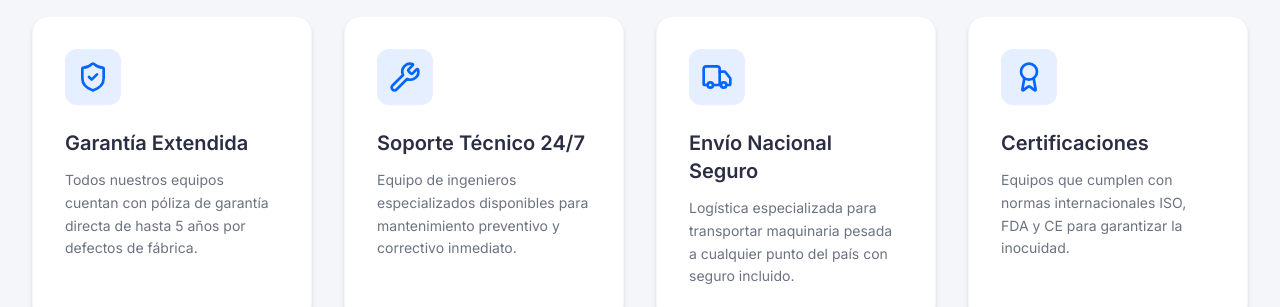
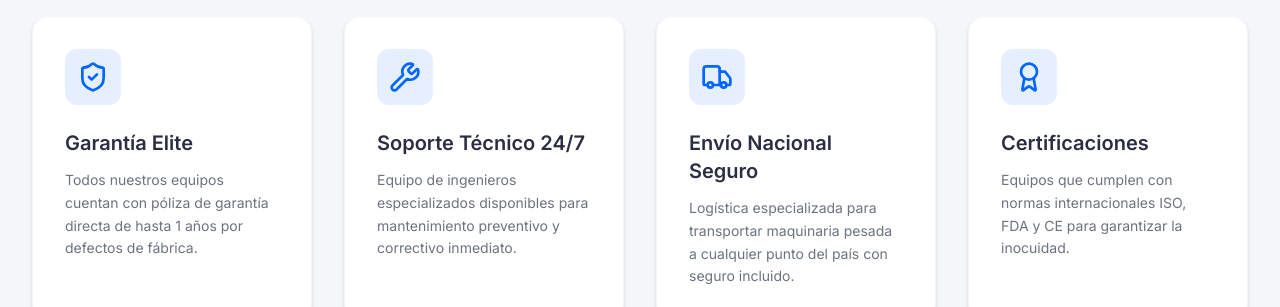
Before and after one commit to Victor002823/antygravity, a Next.js app: page / in a window 1280 px wide. Shown: the part 1040-1347 px from the top of the page. Built offline with nearby package versions, Linux system fonts and the light colour scheme.

Commit message:
update UI changes

```diff
--- a/app/(site)/page.tsx
+++ b/app/(site)/page.tsx
@@ -60,8 +60,8 @@ export default function Home() {
               <div className="w-14 h-14 bg-primary/10 rounded-xl flex items-center justify-center text-primary mb-6">
                 <ShieldCheck size={32} />
               </div>
-              <h3 className="text-xl font-semibold mb-3 text-gray-800">Garantía Extendida</h3>
-              <p className="text-gray-500 text-sm leading-relaxed">Todos nuestros equipos cuentan con póliza de garantía directa de hasta 5 años por defectos de fábrica.</p>
+              <h3 className="text-xl font-semibold mb-3 text-gray-800">Garantía Elite</h3>
+              <p className="text-gray-500 text-sm leading-relaxed">Todos nuestros equipos cuentan con póliza de garantía directa de hasta 1 años por defectos de fábrica.</p>
             </div>
 
             <div className="bg-white p-8 rounded-2xl shadow-md hover:shadow-xl transition-shadow border border-gray-100">
```
